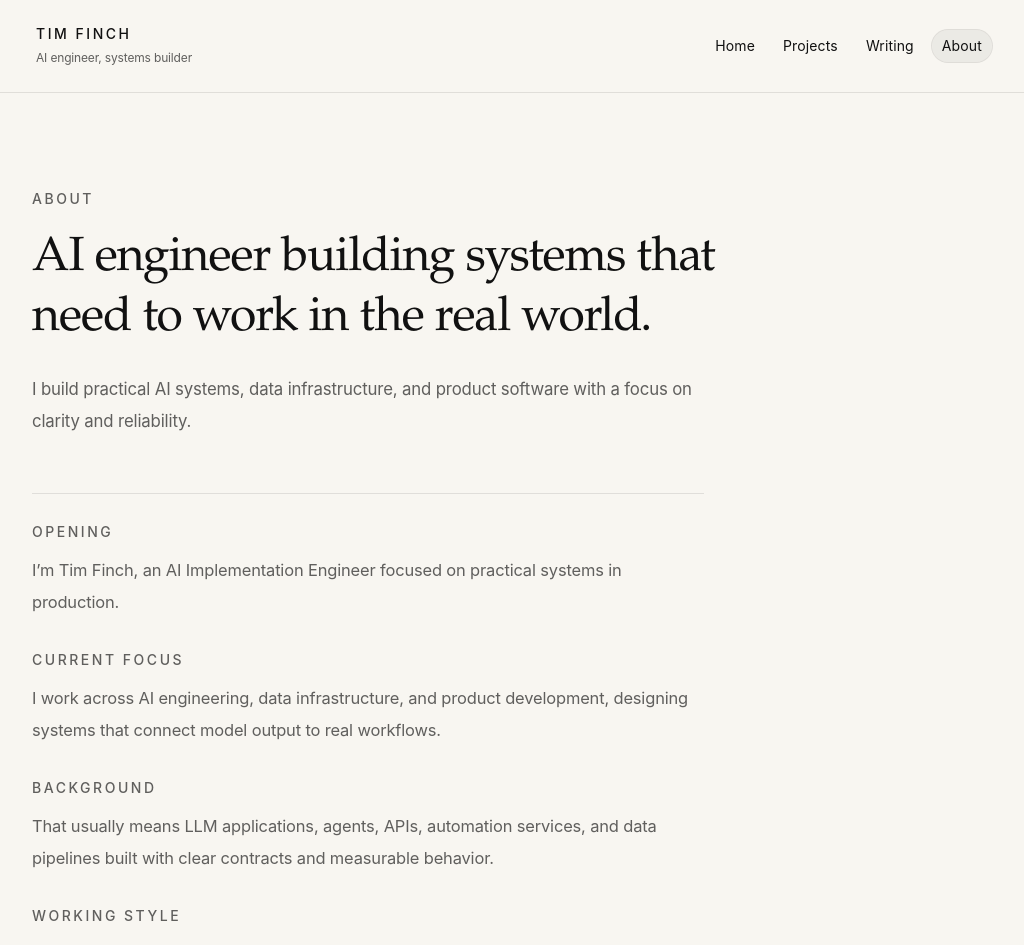
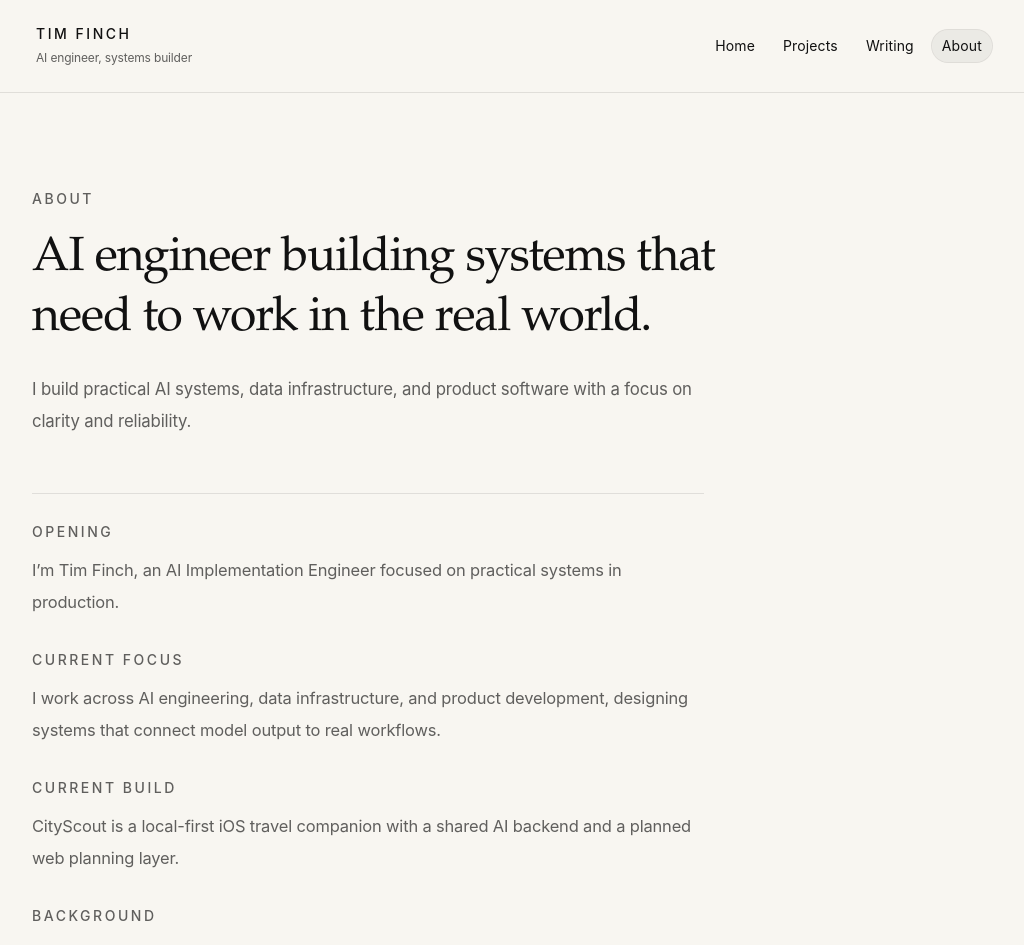
Before and after one commit to Peippo1/portfolio-site, a Next.js app: page /about in a window 1280 px wide. Shown: the top 945 px of the page, without its empty margins (128-1152 px from the left). Built offline with nearby package versions, Linux system fonts and the light colour scheme.

Commit message:
reuse cityscout summary copy

```diff
--- a/src/app/about/page.tsx
+++ b/src/app/about/page.tsx
@@ -2,6 +2,7 @@ import type { Metadata } from "next";
 import { Container } from "@/components/ui/container";
 import { PageIntro } from "@/components/ui/page-intro";
 import { profile } from "@/data/profile";
+import { cityScoutSummary } from "@/data/writing";
 
 export const metadata: Metadata = {
   title: "About",
@@ -45,6 +46,13 @@ export default function AboutPage() {
                 development, designing systems that connect model output to
                 real workflows.
               </p>
+            </div>
+
+            <div>
+              <h2 className="text-sm font-medium tracking-[0.18em] text-[var(--color-muted)] uppercase">
+                Current build
+              </h2>
+              <p className="mt-3">{cityScoutSummary.oneLine}</p>
             </div>
 
             <div>
--- a/src/app/page.tsx
+++ b/src/app/page.tsx
@@ -3,6 +3,7 @@ import { LiveTelemetry } from "@/components/home/live-telemetry";
 import { Container } from "@/components/ui/container";
 import { getFeaturedProjects } from "@/data/projects";
 import { profile } from "@/data/profile";
+import { cityScoutSummary } from "@/data/writing";
 
 const featuredProjects = getFeaturedProjects(3);
 
@@ -91,11 +92,7 @@ export default function HomePage() {
             Currently building
           </h2>
           <div className="mt-4 grid gap-6 text-sm leading-7 text-[var(--color-muted)] sm:grid-cols-[minmax(0,1.2fr)_minmax(0,1fr)]">
-            <p className="max-w-2xl">
-              I’m focused on products that stay useful after the novelty wears
-              off: clear interfaces, explicit review loops, and systems that
-              are easy to reason about.
-            </p>
+            <p className="max-w-2xl">{cityScoutSummary.oneLine}</p>
             <ul className="space-y-2.5">
               {recentFocus.map((item) => (
                 <li key={item} className="border-l border-[var(--color-border)] pl-4">
--- a/src/data/writing.ts
+++ b/src/data/writing.ts
@@ -17,6 +17,15 @@ const cityScoutSeriesSlug: WritingSeriesSlug = "cityscout-build-thread";
 const cityScoutSeriesName = "CityScout Build Thread";
 const cityScoutSeriesDescription =
   "A build thread documenting the product reasoning, native iOS app, AI backend, and future web planning layer behind CityScout, an AI-powered city-first travel companion.";
+
+export const cityScoutSummary = {
+  oneLine:
+    "CityScout is a local-first iOS travel companion with a shared AI backend and a planned web planning layer.",
+  readerFacing:
+    "CityScout is built around a simple idea: travel feels better when the product understands the city, not just the booking. The iOS app keeps trip state close to the device, while a FastAPI backend handles itinerary generation, guide chat, and structured AI outputs. A future web layer will support planning and sharing, but iOS remains the in-trip companion.",
+  technical:
+    "CityScout is a native iOS travel app with a FastAPI backend and a shared AI contract. OpenAI calls stay server-side behind shared-secret auth, with seeded city content and structured endpoints for itineraries and guide chat. The product is being shaped for security, testability, and a future web planning layer.",
+};
 
 function section(title: string, blocks: WritingSectionBlock[]): WritingSection {
   return { title, blocks };
```
